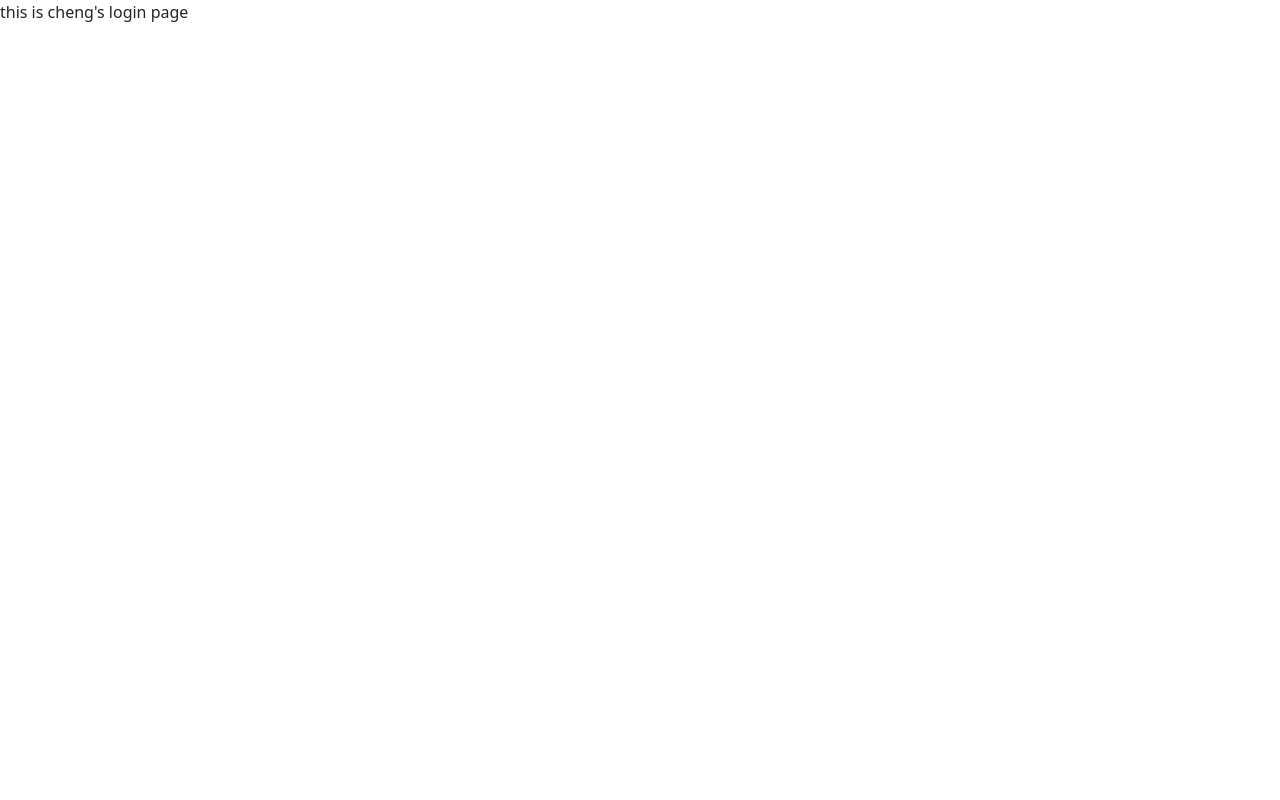
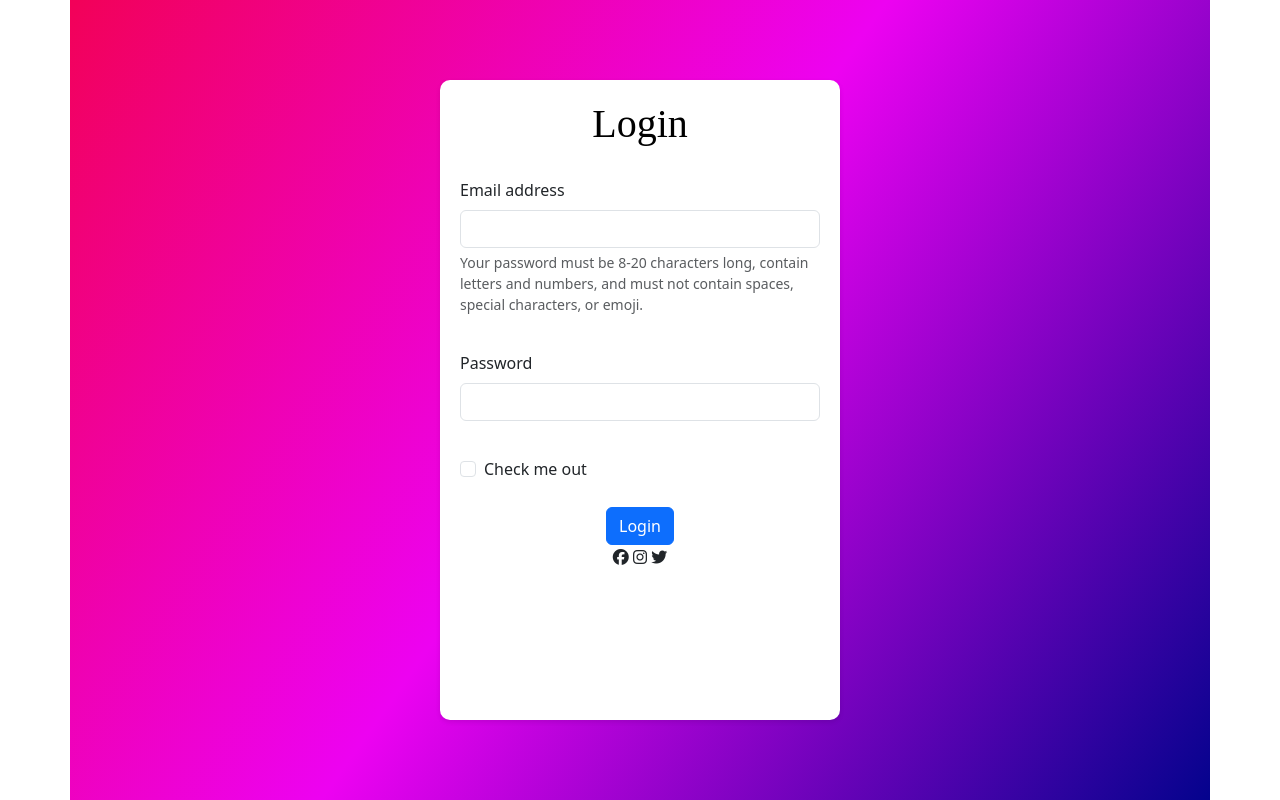
Before and after one commit to Lim-Huycheng/CADT-Project-Y2, a plain HTML site: page login.html in a window 1280 px wide. Drawn offline with Linux system fonts and the light colour scheme.

Commit message:
login-page

```diff
--- a/login.html
+++ b/login.html
@@ -10,6 +10,31 @@
     <script src="./js/bootstrap.min.js"></script>
 </head>
 <body>
-    this is cheng's login page
+    <div class="container">
+        <form class="form">
+            <h1>Login</h1>
+            <div class="mb-3">
+            <label for="exampleInputEmail1" class="form-label">Email address</label>
+            <input type="email" class="form-control" id="exampleInputEmail1" aria-describedby="emailHelp">
+            <div id="emailHelp" class="form-text">Your password must be 8-20 characters long, contain letters and numbers, and must not contain spaces, special characters, or emoji.</div>
+            </div>
+            <div class="mb-3">
+            <label for="exampleInputPassword1" class="form-label">Password</label>
+            <input type="password" class="form-control" id="exampleInputPassword1">
+            </div>
+            <div class="mb-3 form-check" marin>
+            <input type="checkbox" class="form-check-input" id="exampleCheck1">
+            <label class="form-check-label" for="exampleCheck1">Check me out</label>
+            </div>
+            <div class="button">
+                <button type="submit" class="btn btn-primary">Login</button>
+            </div>
+            <div class="icon">
+                <i class="fa-brands fa-facebook"></i>
+                <i class="fa-brands fa-instagram"></i>
+                <i class="fa-brands fa-twitter"></i>
+            </div>
+        </form>
+    </div>
 </body>
 </html>
```
